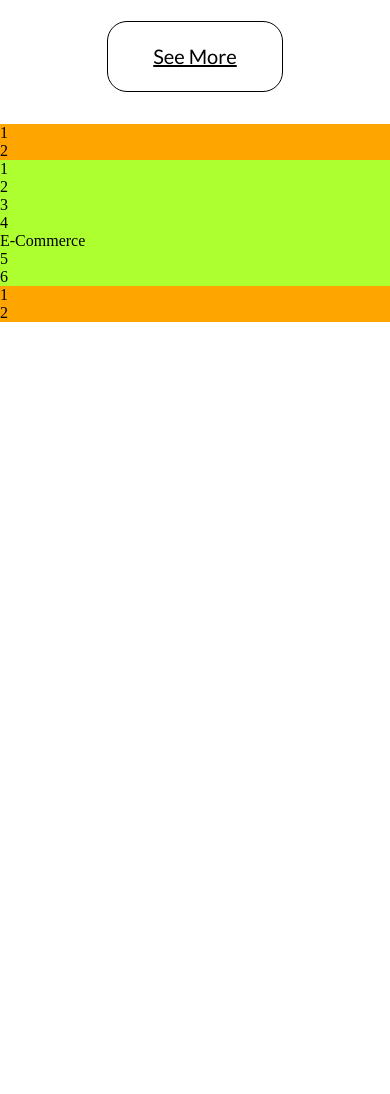
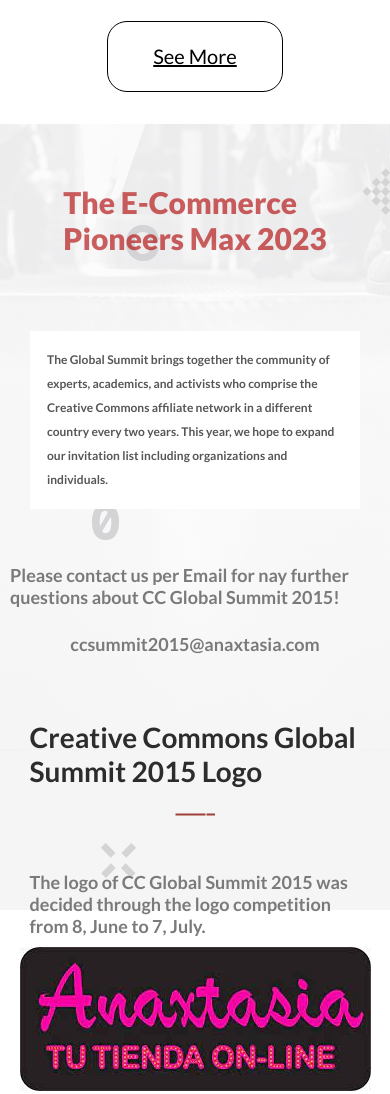
Before and after one commit to jovasal/Capstone, a website: page Index.html in a window 390 px wide. Shown: the part 2900-3994 px from the top of the page. Before the commit the page ends 3222 px from the top, so only its background shows below. Drawn offline with Linux system fonts and the light colour scheme.

Commit message:
details complete and responsive
responsive

```diff
--- a/Index.html
+++ b/Index.html
@@ -18,16 +18,19 @@
                         <img src="./images/twitter.png" class="facebook" alt="facebook"/>
                     </li>
                     <li>
-                        <a class="header-styles" href="#">About</a>
+                        <a class="header-styles" href="#main">About</a>
                     </li>
                     <li>
-                        <a class="header-styles" href="#">English</a>
+                        <a class="header-styles" href="#MainProgram">Program</a>
                     </li>
                     <li>
-                        <a class="header-styles" href="#">My page</a>
+                        <a class="header-styles" href="#dateTitle1">Join</a>
                     </li>
                     <li>
-                        <a class="header-styles" href="#">Logout</a>
+                        <a class="header-styles" href="#">Sponsor</a>
+                    </li>
+                    <li>
+                        <a class="header-styles" href="#Penul">News</a>
                     </li>
                 </ul>
             </nav>
@@ -45,20 +48,17 @@
                         <a class="item-styles1" href="#MainProgram">Program</a>
                     </li>
                     <li>
-                        <a class="item-styles1" href="#">Join</a>
+                        <a class="item-styles1" href="#dateTitle1">Join</a>
                     </li>
                     <li>
                         <a class="item-styles1" href="#">Sponsor</a>
                     </li>
                     <li>
-                        <a class="item-styles1" href="#">News</a>
+                        <a class="item-styles1" href="#penul">News</a>
                     </li>
                 </ul>
             </nav>
         </section>
-
-
-
         <section class="main" id="main">
             <div class="firsttemplate">
                 <nav class="navbar2023" id="navbar2023">
@@ -84,8 +84,6 @@
                         />
                       </a>
                   </nav>
-
-
               </div>
             </div>
                 <div>
@@ -220,7 +218,55 @@
                 </div>
             </div>
         </section>
-            <div class="flex4">
+        <section class="main1" id="main1">
+            <div class="firsttemplate1">
+                <div class="info1">
+                    <div class="title11">
+                        <h2 class="title2">The E-Commerce </br>
+                            Pioneers Max 2023
+                        </h2>
+                    </div>
+                    <div class="squareInfo1">
+                        <h4 class="resumetitle1">
+                            The Global Summit brings together the community
+                            of experts, academics, and activists who comprise
+                            the Creative Commons affiliate network in a
+                            different country every two years. This year,
+                            we hope to expand our invitation list including
+                            organizations and individuals.
+                        </h4>
+                    </div>
+                    <div class="dateTitle1">
+                        Please contact us per Email for nay further questions about CC Global Summit 2015!
+                    </div>
+                    <div class="siteDir1">ccsummit2015@anaxtasia.com</div>
+                    <div class="ContainerSectionSpeakers">
+                        <div class="SectionSpeakT1">
+                            Creative Commons Global Summit 2015 Logo
+                        </div>
+                        <div class="RedLine"></div>
+                        <div class="dateTitle1">
+                            The logo of CC Global Summit 2015 was
+                            decided through the logo competition
+                            from 8, June to 7, July.
+                        </div>
+                        <img id="anaxtasia" src="./images/anaxtasia.jpg" alt="anax"/>
+                            <div class="SectionSpeakT1">
+                                See the past CC Global Summits
+                            </div>
+                            <div class="RedLine"></div>
+                            <div class="penul">a look at the past two CC Global Summits which took place in Buenos Aires and in Warsaw</div>
+                            <img id="anaxtasia" src="./images/about_2011 1.png" alt="anax"/>
+                            <img id="anaxtasia" src="./images/about_2013 1.png" alt="anax"/>
+                        </div>
+                    </div>
+                </div>
+            </div>
+        </section>
+
+
+
+        <div class="flex4">
                 <div>1</div>
                 <div>2</div>
                 <div class="flex421">
--- a/script.js
+++ b/script.js
@@ -32,10 +32,10 @@
 const speakerInfos = Array.from(document.getElementsByClassName('speakerInfo'));
 
 //  Delete all speakers
-for (let i = 0; i < 6; i++) {
+for (let i = 0; i < 6; i += 1) {
   speakersContainer.removeChild(speakersContainer.firstChild);
 }
-for (let i = 0; i < 6; i++) {
+for (let i = 0; i < 6; i += 1) {
   speakersContainer.removeChild(speakersContainer.firstChild);
 }
 
--- a/style.css
+++ b/style.css
@@ -6,6 +6,7 @@
 .bodyart {
   margin: 0 auto;
   display: block;
+  height: 5000px;
 }
 
 .header {
@@ -397,6 +398,35 @@
   list-style: none;
 }
 
+.main1 {
+  display: grid;
+  width: auto;
+  height: auto;
+  grid-template-rows: auto auto auto auto;
+  padding: 0;
+  margin: 0;
+  align-items: center;
+  justify-content: center;
+}
+
+/*  ------ fist template -----  */
+
+.firsttemplate1 {
+  display: flex;
+  flex-direction: column;
+  background-image: url(images/hero-bg-mobile.png);
+  background-repeat: no-repeat;
+  width: auto;
+  align-items: center;
+  justify-content: center;
+}
+
+.Creative{
+  display: flex;
+  flex-direction: column;
+  background-image: url(./images/hero-bg-mobile.png);
+}
+
 .flex4 {
   display: flex;
   flex-direction: column;
@@ -409,6 +439,126 @@
   background-color: greenyellow;
 }
 
+/* ------ info ------  */
+
+.title {
+  margin-top: 70px;
+  margin-left: 12px;
+}
+
+.title11 {
+  font-family: 'Lato', Impact, Haettenschweiler, 'Arial Narrow Bold', sans-serif;
+  font-size: 12px;
+  font-weight: 1000;
+  color: #b20808;
+  box-sizing: border-box;
+  text-decoration: none;
+  border: none;
+  list-style: none;
+  scroll-behavior: smooth;
+  opacity: 0.8;
+  margin-top: 1px;
+  align-items: start;
+  width: auto;
+  justify-content: center;
+  margin-top: 50px;
+}
+
+.info1 {
+  display: flex;
+  flex-direction: column;
+  align-items: center;
+  justify-content: center;
+}
+
+.squareInfo1 {
+  display: flex;
+  flex-direction: row;
+  border-color: #f8f8f8;
+  padding: 5px 5px 5px 5px;
+  border: solid white 2px;
+  margin: 50px 30px 0 30px;
+  background: #fff;
+  align-items: center;
+  width: auto;
+  align-items: center;
+  justify-content: center;
+}
+
+.resumetitle1 {
+  font-family: 'Lato', sans-serif;
+  font-size: 12px;
+  line-height: 2;
+  color: #565656;
+  margin: 5px 5px 5px 5px;
+  padding: 5px 5px 5px 5px;
+  align-items: center;
+  justify-content: center;
+}
+
+.dateTitle1 {
+  font-family: 'Lato', sans-serif;
+  font-size: 18px;
+  font-weight: 900;
+  color: #7a7a7a;
+  margin: 50px 5px 5px 5px;
+  padding: 5px 5px 5px 5px;
+  justify-content: center;
+  align-items: center;
+}
+
+.siteDir1 {
+  font-family: 'Lato', sans-serif;
+  font-size: 18px;
+  font-weight: 700;
+  color: #7a7a7a;
+  margin: 10px 5px 5px 5px;
+  padding: 5px 5px 5px 5px;
+  justify-content: center;
+  align-items: center;
+}
+
+.SectionSpeakT1 {
+  font-family: 'Lato', sans-serif;
+  font-size: 28px;
+  font-weight: 700;
+  color: #2c2c2c;
+  margin: 50px 5px 5px 5px;
+  padding: 5px 5px 5px 5px;
+  justify-content: center;
+  align-items: center;
+}
+
+.dateTitle1 {
+  font-family: 'Lato', sans-serif;
+  font-size: 18px;
+  font-weight: 700;
+  color: #7a7a7a;
+  margin: 50px 5px 5px 5px;
+  padding: 5px 5px 5px 5px;
+  justify-content: center;
+  align-items: center;
+}
+
+.header-container1 {
+  display: flex;
+  flex-direction: column;
+  justify-content: center;
+  align-items: center;
+}
+
+.penul {
+  font-family: 'Lato', sans-serif;
+  font-size: 18px;
+  font-weight: 700;
+  color: #7a7a7a;
+  margin: 50px 5px 5px 5px;
+  padding: 5px 5px 5px 5px;
+  justify-content: center;
+  align-items: center;
+}
+
+
 @media screen and (min-width: 768px) {
   .main {
     display: grid;
@@ -419,6 +569,11 @@
   }
 
   .firsttemplate {
+    background-image: url(images/hero-bg-desktop.png);
+    margin: 150px 0 0 0;
+  }
+
+  .firsttemplate1 {
     background-image: url(images/hero-bg-desktop.png);
     margin: 150px 0 0 0;
   }
```
Also changed, not shown: images/about_2011 1.png (added), images/about_2013 1.png (added), images/airbnb 1 (1).png (added), images/daumkakaologo 1 (1).png (added), images/googlekorea 1 (1).png (added), images/mozilla 1 (1).png (added), images/naver 1 (1).png (added).
